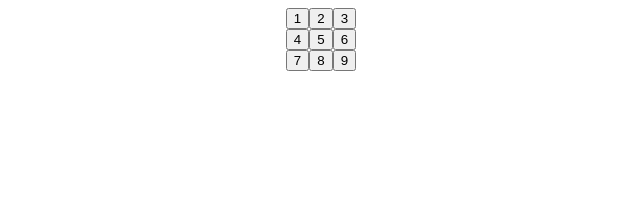
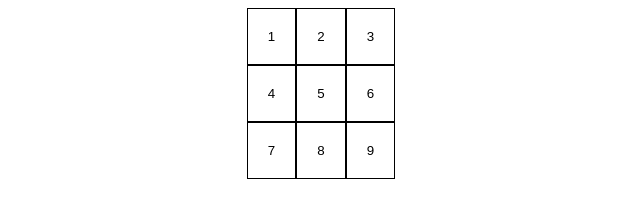
Before and after one commit to LeroyHutchinsonJ/keypad-order-game, a React app: page / in a window 1280 px wide. Shown: the whole page, without its empty margins (319-959 px from the left). Built offline with nearby package versions, Linux system fonts and the light colour scheme.

Commit message:
Styled up the component buttons
Styled up the component buttons and gave them some pretty hover over effects

```diff
--- a/src/styles.css
+++ b/src/styles.css
@@ -7,3 +7,17 @@
   display: flex;
   flex-direction: column;
 }
+
+button {
+  padding: 20px;
+  background-color: white;
+  border: 1px solid black;
+}
+
+button:hover {
+  background-color: green;
+  color: white;
+}
+button:active {
+  background-color: red;
+}
```
